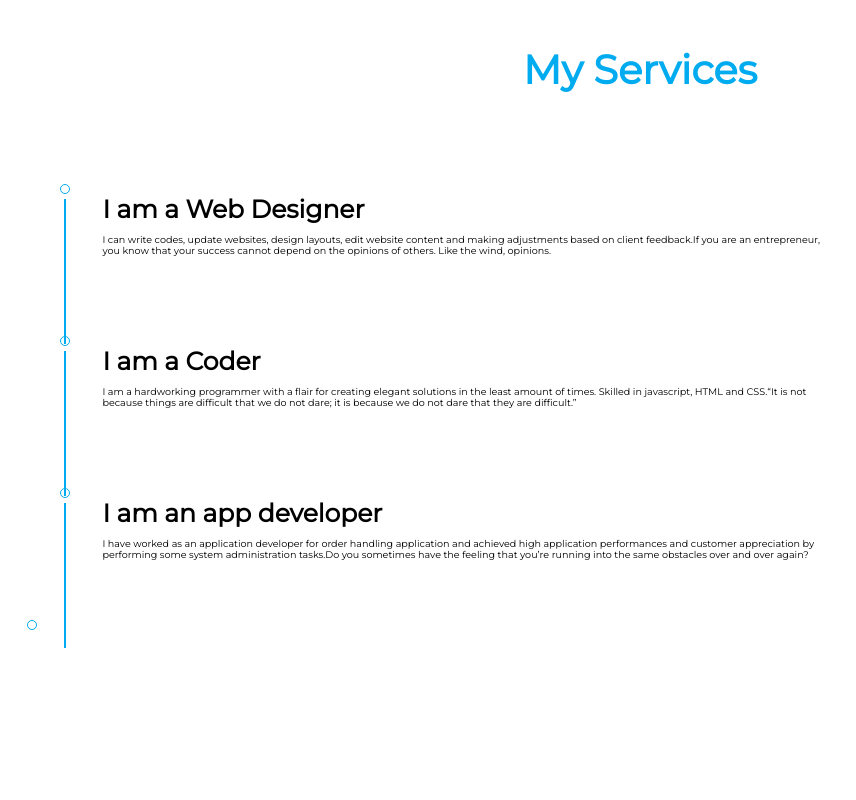
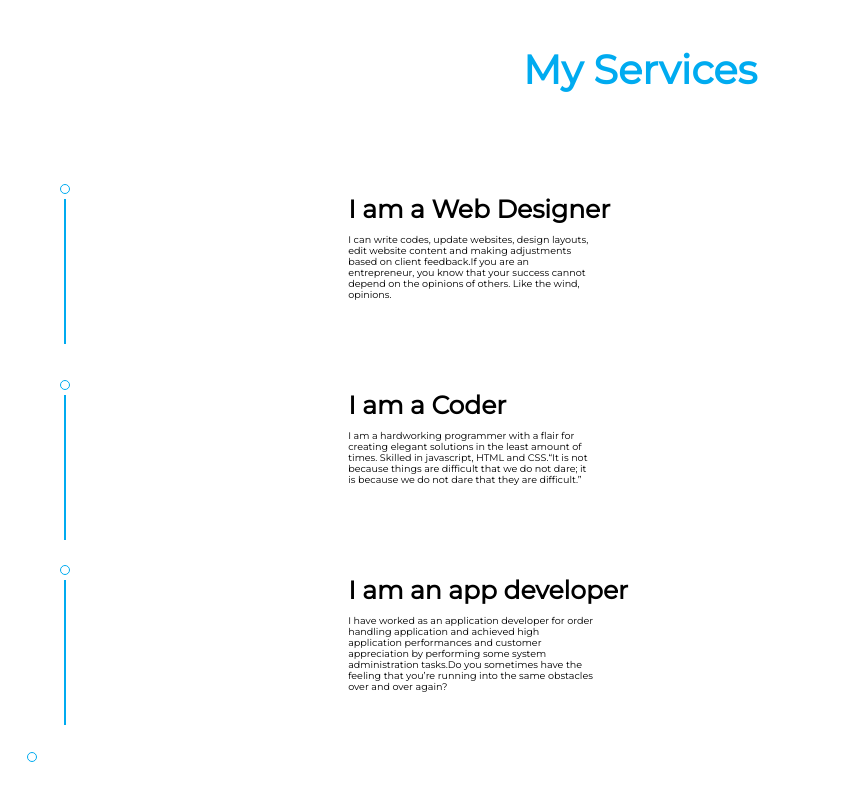
Before and after one commit to DablissOshomo/Porfolio-website, a plain HTML site: page index.html in a window 1280 px wide. Shown: the part 905-1705 px from the top of the page, without its empty margins (0-856 px from the left). Drawn offline with nearby package versions, Linux system fonts and the light colour scheme; files whose address does not match are found by name.

Commit message:
Update index.css

```diff
--- a/css/index.css
+++ b/css/index.css
@@ -329,13 +329,14 @@ button a {
 .item-name h2 {
     text-align: left;
     color: black;
-    padding: 10px 0px;
+    padding: 10px 30%;
     font-size: 25px;
 }
 .item-name p {
     text-align: left;
     font-size: 0.6em;
     font-weight: 500;
+    padding: 0px 30%
 
 }
 .line {
```
